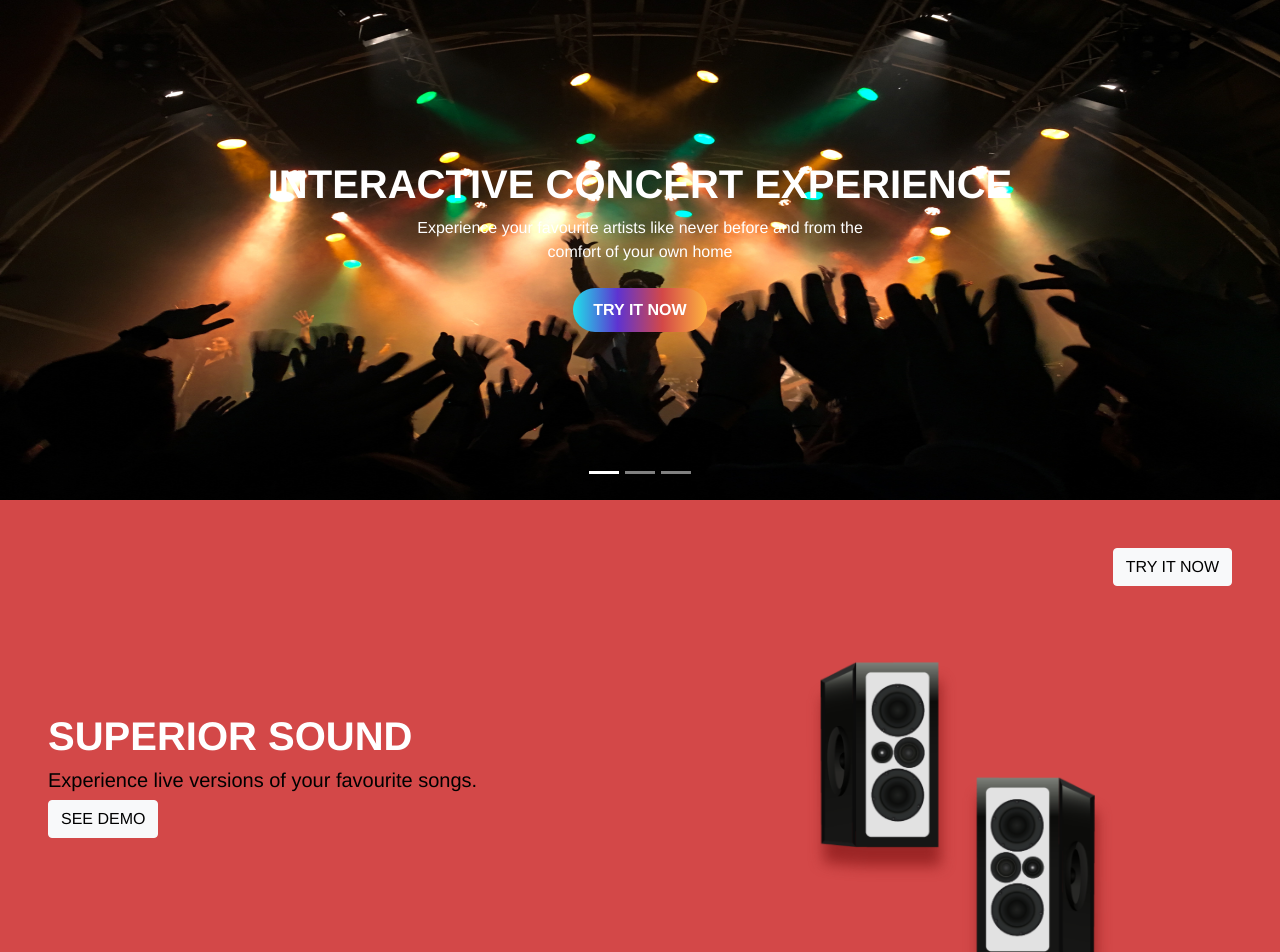
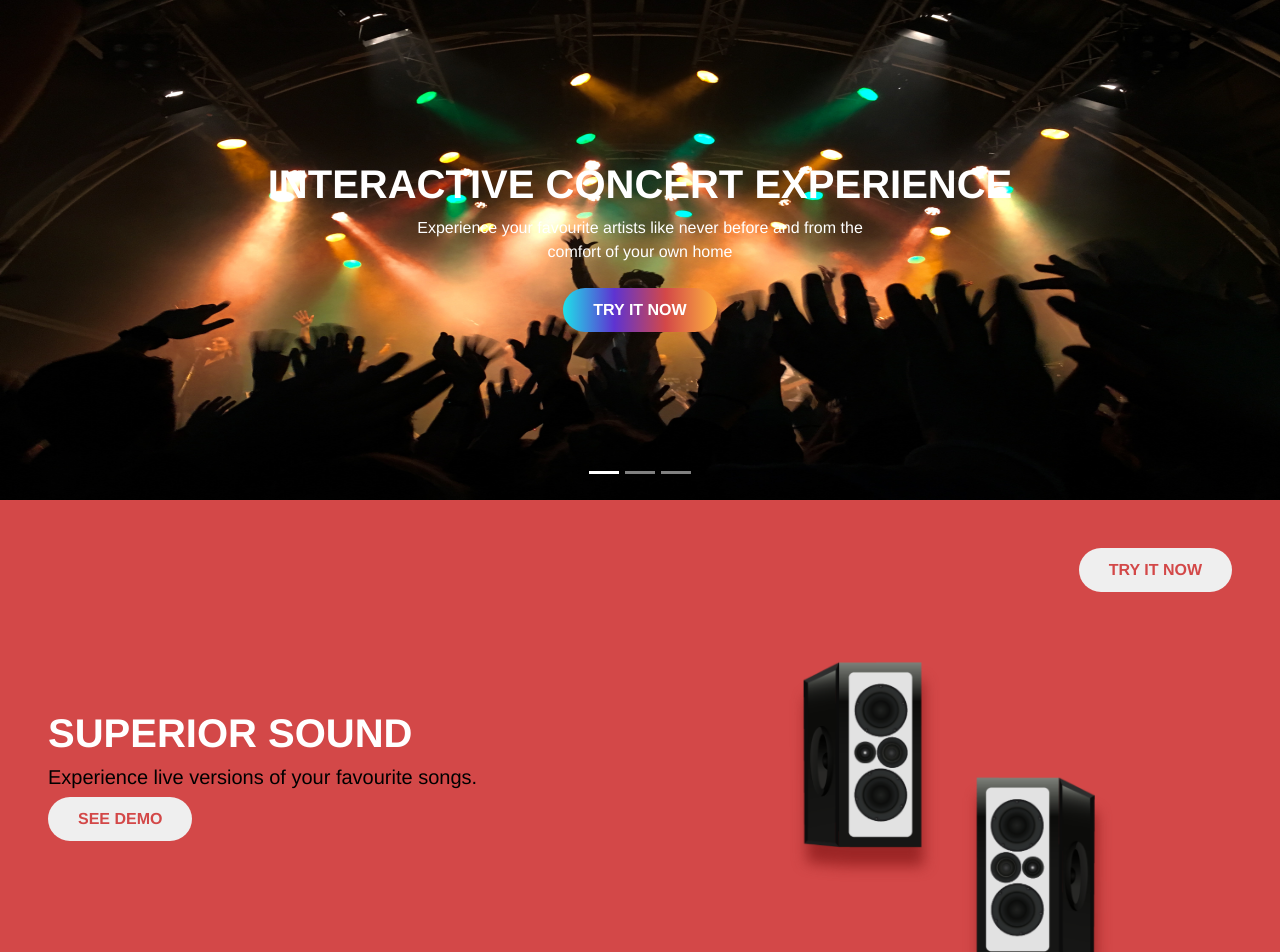
Before and after one commit to dimassudjito/speer-frontend, a React (Create React App) app: page / in a window 1280 px wide. Shown: the top 952 px of the page. Built offline with nearby package versions, Linux system fonts and the light colour scheme.

Commit message:
configure red section positioning

```diff
--- a/src/components/landing/Red.js
+++ b/src/components/landing/Red.js
@@ -9,11 +9,11 @@ const Red = () => {
                 <div className="col">
                     <h1><strong>SUPERIOR SOUND</strong></h1>
                     <h5 style={{color:"black"}}>Experience live versions of your favourite songs.</h5>
-                    <button className="btn btn-light">SEE DEMO</button>
+                    <button className="cta-btn2">SEE DEMO</button>
                 </div>
                 <div className="col">
                     <div class="float-end">
-                        <button className="btn btn-light">TRY IT NOW</button>
+                        <button className="cta-btn2">TRY IT NOW</button>
                     </div>
                     <div className="speaker1">
                         <img src="./speaker1.png" className="speaker-pic"/>
--- a/src/styles/landing.css
+++ b/src/styles/landing.css
@@ -20,7 +20,7 @@ body {
     color: white;
     border: 0px;
     font-weight: bold;
-    padding: 10px 20px;
+    padding: 10px 30px;
     border-radius: 40px;
     background-image: linear-gradient(to right, #1FE1E9, #5E33D1, #D34848, #FFB33F);
 }
@@ -43,9 +43,9 @@ body {
     left: 6em;
 }
 .cta-btn2{
-    color: white;
+    color: #D34848;
     border: 0px;
     font-weight: bold;
-    padding: 10px 20px;
+    padding: 10px 30px;
     border-radius: 40px;
 }
```
